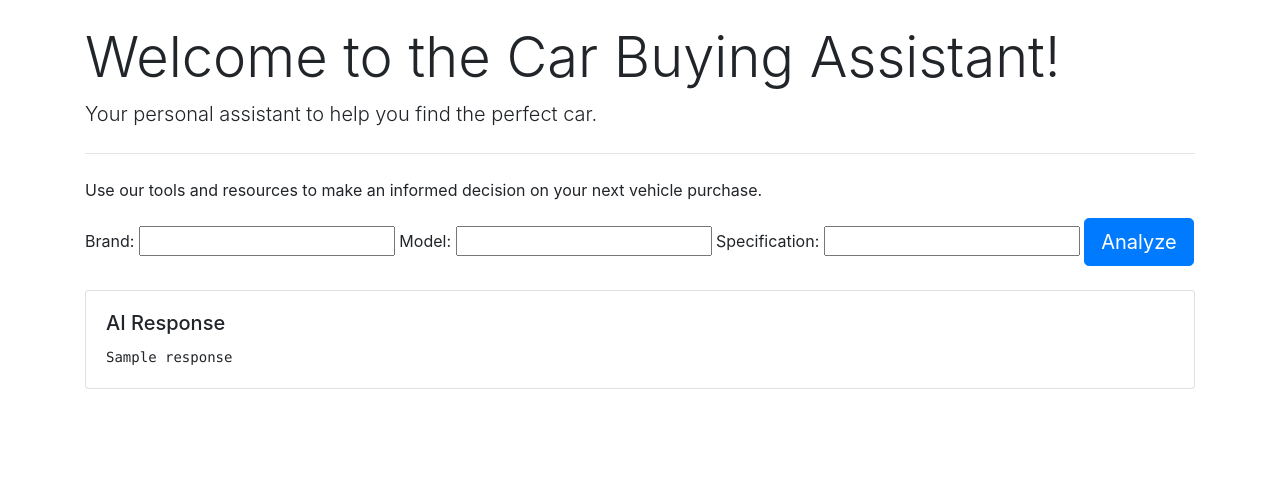
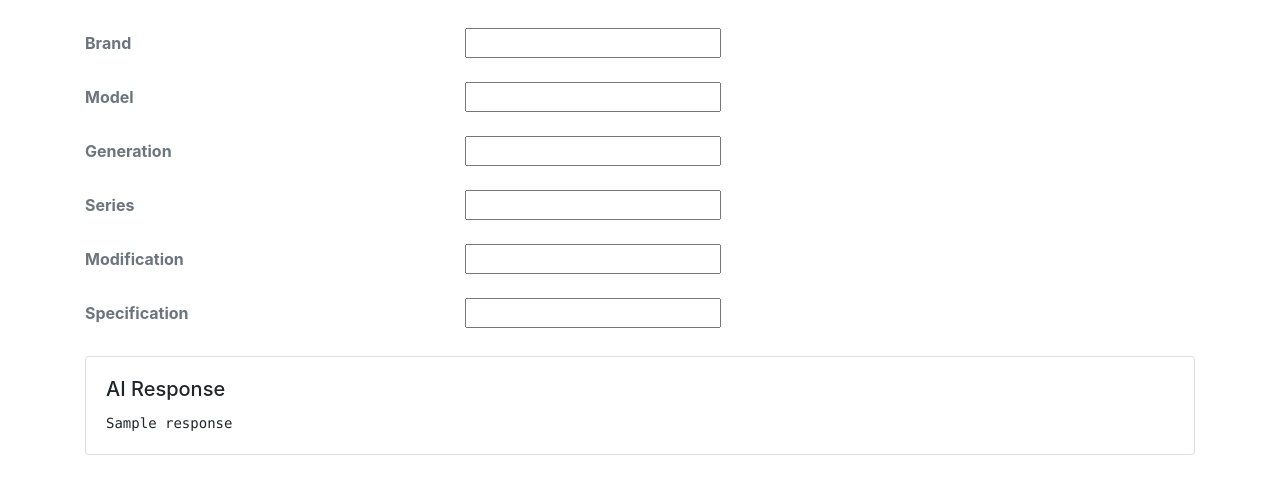
Before and after one commit to michalspoko18/car-buying-assistant, a Django app: template car_buying_assistant/assistant/templates/home.html in a window 1280 px wide. Shown: the part 57-551 px from the top of the page. Run offline with Django 5.2, Linux system fonts and the light colour scheme; the template is opened without the code that fills it: most values are stand-ins (such as "Sample title", 1, 10 or a date in 2020); form fields are guessed from the names that the template uses; some libraries are stand-ins or nearby versions.

Commit message:
Update car selection form layout

```diff
--- a/car_buying_assistant/assistant/templates/home.html
+++ b/car_buying_assistant/assistant/templates/home.html
@@ -1,22 +1,55 @@
 {% extends "base.html" %}{% block content %}
 <div class="mt-4">
-  <h1 class="display-4">Welcome to the Car Buying Assistant!</h1>
-  <p class="lead">Your personal assistant to help you find the perfect car.</p>
-  <hr class="my-4" />
-  <p>
-    Use our tools and resources to make an informed decision on your next
-    vehicle purchase.
-  </p>
-
-  <form method="post" id="car-form">
-    <label for="{{ form.brand.id_for_label }}">Brand: </label>
-    {{ form.brand }}
-    <label for="{{ form.model.id_for_label }}">Model: </label>
-    {{ form.model }}
-    <label for="{{ form.specification.id_for_label }}">Specification: </label>
-    {{ form.specification }}
+  <form method="post" id="car-form" class="car-form">
     {% csrf_token %}
-    <button type="submit" class="btn btn-primary btn-lg">Analyze</button>
+    <div class="form-group row align-items-center">
+      <label
+        for="{{ form.brand.id_for_label }}"
+        class="col-sm-4 col-form-label font-weight-bold text-secondary"
+        >{{ form.brand.label }}</label
+      >
+      <div class="col-sm-8">{{ form.brand }}</div>
+    </div>
+    <div class="form-group row align-items-center">
+      <label
+        for="{{ form.model.id_for_label }}"
+        class="col-sm-4 col-form-label font-weight-bold text-secondary"
+        >{{ form.model.label }}</label
+      >
+      <div class="col-sm-8">{{ form.model }}</div>
+    </div>
+    <div class="form-group row align-items-center">
+      <label
+        for="{{ form.generation.id_for_label }}"
+        class="col-sm-4 col-form-label font-weight-bold text-secondary"
+        >{{ form.generation.label }}</label
+      >
+      <div class="col-sm-8">{{ form.generation }}</div>
+    </div>
+    <div class="form-group row align-items-center">
+      <label
+        for="{{ form.series.id_for_label }}"
+        class="col-sm-4 col-form-label font-weight-bold text-secondary"
+        >{{ form.series.label }}</label
+      >
+      <div class="col-sm-8">{{ form.series }}</div>
+    </div>
+    <div class="form-group row align-items-center">
+      <label
+        for="{{ form.modification.id_for_label }}"
+        class="col-sm-4 col-form-label font-weight-bold text-secondary"
+        >{{ form.modification.label }}</label
+      >
+      <div class="col-sm-8">{{ form.modification }}</div>
+    </div>
+    <div class="form-group row align-items-center mb-0">
+      <label
+        for="{{ form.specification.id_for_label }}"
+        class="col-sm-4 col-form-label font-weight-bold text-secondary"
+        >{{ form.specification.label }}</label
+      >
+      <div class="col-sm-8">{{ form.specification }}</div>
+    </div>
   </form>
 
   {% if response %}
```
Also changed, not shown: car_buying_assistant/assistant/templates/modules/forms.py (+24 -5 lines).
